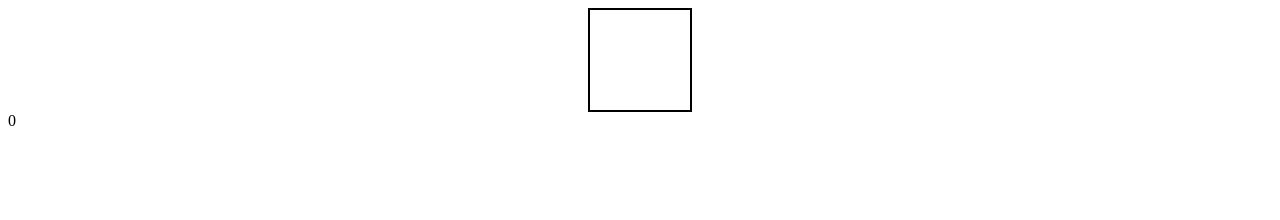
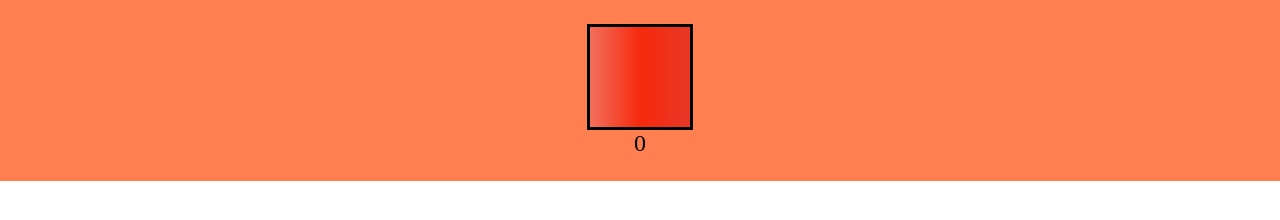
Before and after one commit to MarcinScimborski/Project_FrontEnd_22_12_2016r., a plain HTML site: page index.html in a window 1280 px wide. Drawn offline with Linux system fonts and the light colour scheme.

Commit message:
Kosmetyka
Poprawki

```diff
--- a/style1.css
+++ b/style1.css
@@ -1,22 +1,33 @@
 body{
-    font : 24px;
+    font-size : 24px !important;
     color: black;
+    text-align: center;
+    margin: 0 !important;
+}
+
+.main{
+    background: coral;
+    padding:1em;
 }
 
 #myBox {
     width: 100px;
     height: 100px;
     margin: 0 auto;
-    border: 2px solid black;
+    border: 3px solid black;
+    background: -webkit-linear-gradient(left, rgba(248,80,50,1) 0%, rgba(241,111,92,1) 0%, rgba(246,41,12,1) 51%, rgba(240,47,23,1) 71%, rgba(231,56,39,1) 100%);
 }
 
 
 span{
     text-align: center;
+    padding-bottom:1em !important;
+
 }
 
 
 #clickCount:hover{
     color:red !important;
 
+
 }
```
